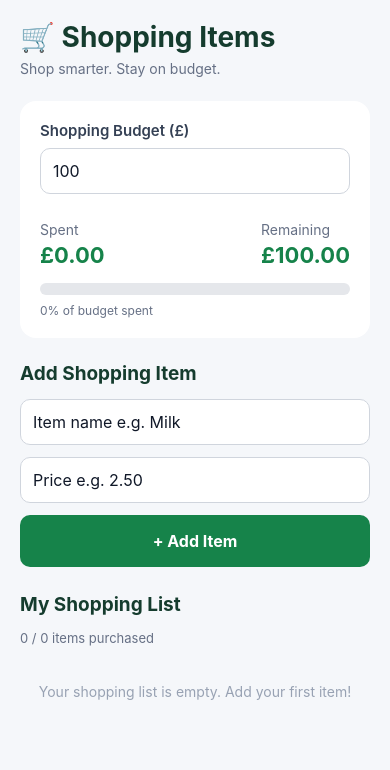
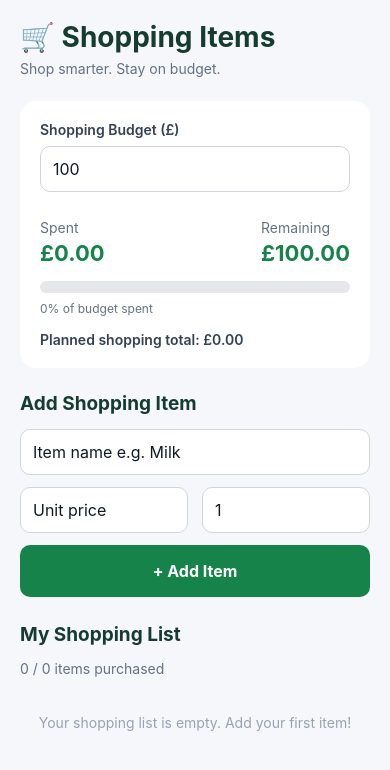
Before and after one commit to mathiers/shopping-items, a React Native app: screen / in a window 390 px wide. Shown: the top 770 px of the page. Built offline with nearby package versions, Linux system fonts and the light colour scheme.

Commit message:
feat: add shopping quantities and automatic budget totals

```diff
--- a/App.tsx
+++ b/App.tsx
@@ -1,6 +1,5 @@
 
-import React, { useState, useEffect } from 'react';
-import AsyncStorage from '@react-native-async-storage/async-storage';
+import React, { useEffect, useState } from 'react';
 import {
   View,
   Text,
@@ -10,43 +9,57 @@ import {
   StyleSheet,
   SafeAreaView,
   StatusBar,
+  Alert,
 } from 'react-native';
+import AsyncStorage from '@react-native-async-storage/async-storage';
 
 type ShoppingItem = {
   id: string;
   name: string;
   price: number;
+  quantity: number;
   purchased: boolean;
 };
+
+const STORAGE_KEY = '@shopping_items_v2';
+const BUDGET_KEY = '@shopping_budget';
 
 export default function App() {
   const [budget, setBudget] = useState('100');
   const [itemName, setItemName] = useState('');
   const [itemPrice, setItemPrice] = useState('');
+  const [itemQuantity, setItemQuantity] = useState('1');
   const [items, setItems] = useState<ShoppingItem[]>([]);
   const [isLoaded, setIsLoaded] = useState(false);
 
-  // Load saved shopping data when the app starts
+  // Load saved shopping data
   useEffect(() => {
     const loadData = async () => {
       try {
-        const savedItems = await AsyncStorage.getItem(
-          '@shopping_items'
-        );
+        // Read old storage key too, so existing items are retained
+        const savedItems =
+          (await AsyncStorage.getItem(STORAGE_KEY)) ??
+          (await AsyncStorage.getItem('@shopping_items'));
 
-        const savedBudget = await AsyncStorage.getItem(
-          '@shopping_budget'
-        );
+        const savedBudget =
+          await AsyncStorage.getItem(BUDGET_KEY);
 
         if (savedItems !== null) {
-          setItems(JSON.parse(savedItems));
+          const parsed: ShoppingItem[] = JSON.parse(savedItems);
+
+          setItems(
+            parsed.map(item => ({
+              ...item,
+              quantity: item.quantity ?? 1,
+            }))
+          );
         }
 
         if (savedBudget !== null) {
           setBudget(savedBudget);
         }
       } catch (error) {
-        console.error('Failed to load shopping data:', error);
+        console.error('Loading failed:', error);
       } finally {
         setIsLoaded(true);
       }
@@ -62,40 +75,52 @@ export default function App() {
     const saveData = async () => {
       try {
         await AsyncStorage.multiSet([
-          ['@shopping_items', JSON.stringify(items)],
-          ['@shopping_budget', budget],
+          [STORAGE_KEY, JSON.stringify(items)],
+          [BUDGET_KEY, budget],
         ]);
       } catch (error) {
-        console.error('Failed to save shopping data:', error);
+        console.error('Saving failed:', error);
       }
     };
 
     saveData();
   }, [items, budget, isLoaded]);
 
-  // Calculate purchased items total
   const spent = items
     .filter(item => item.purchased)
-    .reduce((total, item) => total + item.price, 0);
+    .reduce(
+      (total, item) => total + item.price * item.quantity,
+      0
+    );
+
+  const planned = items.reduce(
+    (total, item) => total + item.price * item.quantity,
+    0
+  );
 
   const budgetAmount = Number(budget) || 0;
   const remaining = budgetAmount - spent;
-
   const progress =
     budgetAmount > 0
       ? Math.min((spent / budgetAmount) * 100, 100)
       : 0;
 
-  // Add a new shopping item
   const addItem = () => {
     const price = Number(itemPrice);
+    const quantity = Number(itemQuantity);
 
     if (
       !itemName.trim() ||
       !itemPrice.trim() ||
       !Number.isFinite(price) ||
-      price <= 0
+      price <= 0 ||
+      !Number.isInteger(quantity) ||
+      quantity <= 0
     ) {
+      Alert.alert(
+        'Invalid item',
+        'Enter a name, valid price and quantity.'
+      );
       return;
     }
 
@@ -103,15 +128,16 @@ export default function App() {
       id: `${Date.now()}-${Math.random()}`,
       name: itemName.trim(),
       price,
+      quantity,
       purchased: false,
     };
 
     setItems(previous => [...previous, newItem]);
     setItemName('');
     setItemPrice('');
+    setItemQuantity('1');
   };
 
-  // Mark an item purchased or unpurchased
   const togglePurchased = (id: string) => {
     setItems(previous =>
       previous.map(item =>
@@ -122,12 +148,13 @@ export default function App() {
     );
   };
 
-  // Delete a shopping item
   const deleteItem = (id: string) => {
     setItems(previous =>
       previous.filter(item => item.id !== id)
     );
   };
+
+  const money = (amount: number) => `£${amount.toFixed(2)}`;
 
   return (
     <SafeAreaView style={styles.container}>
@@ -136,49 +163,42 @@ export default function App() {
       <FlatList
         data={items}
         keyExtractor={item => item.id}
+        keyboardShouldPersistTaps="handled"
         contentContainerStyle={styles.content}
-        keyboardShouldPersistTaps="handled"
         ListHeaderComponent={
           <View>
             <Text style={styles.title}>🛒 Shopping Items</Text>
-
             <Text style={styles.subtitle}>
               Shop smarter. Stay on budget.
             </Text>
 
-            {/* BUDGET CARD */}
             <View style={styles.budgetCard}>
-              <Text style={styles.label}>
-                Shopping Budget (£)
-              </Text>
+              <Text style={styles.label}>Shopping Budget (£)</Text>
 
               <TextInput
                 style={styles.input}
                 value={budget}
                 onChangeText={setBudget}
                 keyboardType="decimal-pad"
-                placeholder="Enter your budget"
               />
 
               <View style={styles.summaryRow}>
                 <View>
                   <Text style={styles.summaryLabel}>Spent</Text>
                   <Text style={styles.amount}>
-                    £{spent.toFixed(2)}
+                    {money(spent)}
                   </Text>
                 </View>
 
                 <View>
-                  <Text style={styles.summaryLabel}>
-                    Remaining
-                  </Text>
+                  <Text style={styles.summaryLabel}>Remaining</Text>
                   <Text
                     style={[
                       styles.amount,
                       remaining < 0 && styles.overBudget,
                     ]}
                   >
-                    £{remaining.toFixed(2)}
+                    {money(remaining)}
                   </Text>
                 </View>
               </View>
@@ -208,9 +228,12 @@ export default function App() {
                   ⚠️ You have exceeded your budget!
                 </Text>
               )}
+
+              <Text style={styles.plannedText}>
+                Planned shopping total: {money(planned)}
+              </Text>
             </View>
 
-            {/* ADD ITEM */}
             <Text style={styles.sectionTitle}>
               Add Shopping Item
             </Text>
@@ -222,13 +245,23 @@ export default function App() {
               onChangeText={setItemName}
             />
 
+            <View style={styles.inputRow}>
               <TextInput
-              style={styles.input}
-              placeholder="Price e.g. 2.50"
+                style={[styles.input, styles.halfInput]}
+                placeholder="Unit price"
                 keyboardType="decimal-pad"
                 value={itemPrice}
                 onChangeText={setItemPrice}
               />
+
+              <TextInput
+                style={[styles.input, styles.halfInput]}
+                placeholder="Quantity"
+                keyboardType="number-pad"
+                value={itemQuantity}
+                onChangeText={setItemQuantity}
+              />
+            </View>
 
             <TouchableOpacity
               style={styles.addButton}
@@ -270,9 +303,14 @@ export default function App() {
               </Text>
             </TouchableOpacity>
 
+            <View style={styles.priceColumn}>
               <Text style={styles.itemPrice}>
-              £{item.price.toFixed(2)}
+                {money(item.price * item.quantity)}
               </Text>
+              <Text style={styles.quantityText}>
+                {item.quantity} × {money(item.price)}
+              </Text>
+            </View>
 
             <TouchableOpacity
               onPress={() => deleteItem(item.id)}
@@ -322,7 +360,6 @@ const styles = StyleSheet.create({
     elevation: 3,
   },
   label: {
-    fontSize: 15,
     fontWeight: '600',
     marginBottom: 8,
     color: '#344054',
@@ -336,6 +373,13 @@ const styles = StyleSheet.create({
     fontSize: 16,
     marginBottom: 12,
     color: '#101828',
+  },
+  inputRow: {
+    flexDirection: 'row',
+    justifyContent: 'space-between',
+  },
+  halfInput: {
+    width: '48%',
   },
   summaryRow: {
     flexDirection: 'row',
@@ -374,6 +418,11 @@ const styles = StyleSheet.create({
     marginTop: 12,
     fontWeight: '600',
   },
+  plannedText: {
+    marginTop: 15,
+    fontWeight: '600',
+    color: '#344054',
+  },
   sectionTitle: {
     fontSize: 19,
     fontWeight: 'bold',
@@ -393,7 +442,6 @@ const styles = StyleSheet.create({
     fontSize: 16,
   },
   itemCounter: {
-    fontSize: 13,
     color: '#667085',
     marginBottom: 12,
   },
@@ -425,10 +473,18 @@ const styles = StyleSheet.create({
     textDecorationLine: 'line-through',
     color: '#98a2b3',
   },
+  priceColumn: {
+    alignItems: 'flex-end',
+    marginHorizontal: 10,
+  },
   itemPrice: {
     fontWeight: 'bold',
-    marginHorizontal: 12,
     color: '#344054',
+  },
+  quantityText: {
+    fontSize: 11,
+    color: '#667085',
+    marginTop: 3,
   },
   deleteText: {
     color: '#dc2626',
```
Lines whose indentation alone changed are shown as unchanged.
